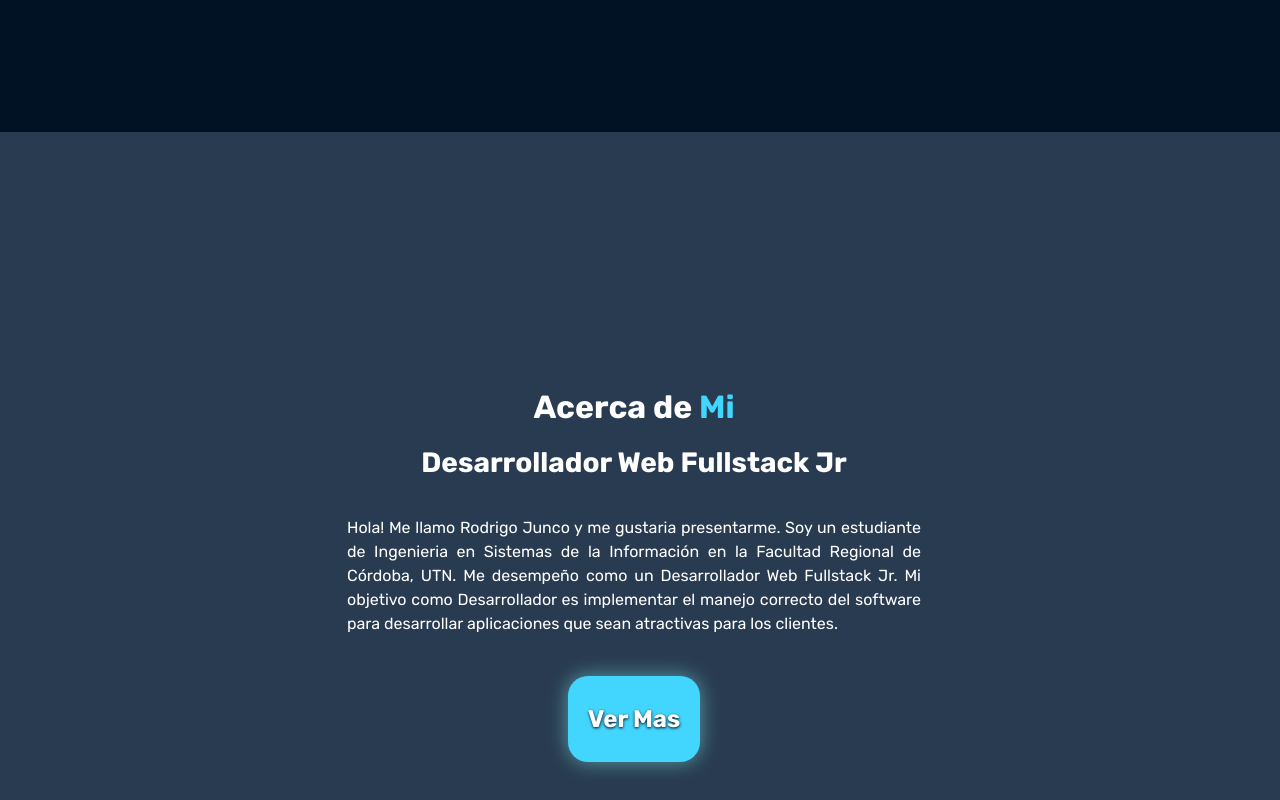
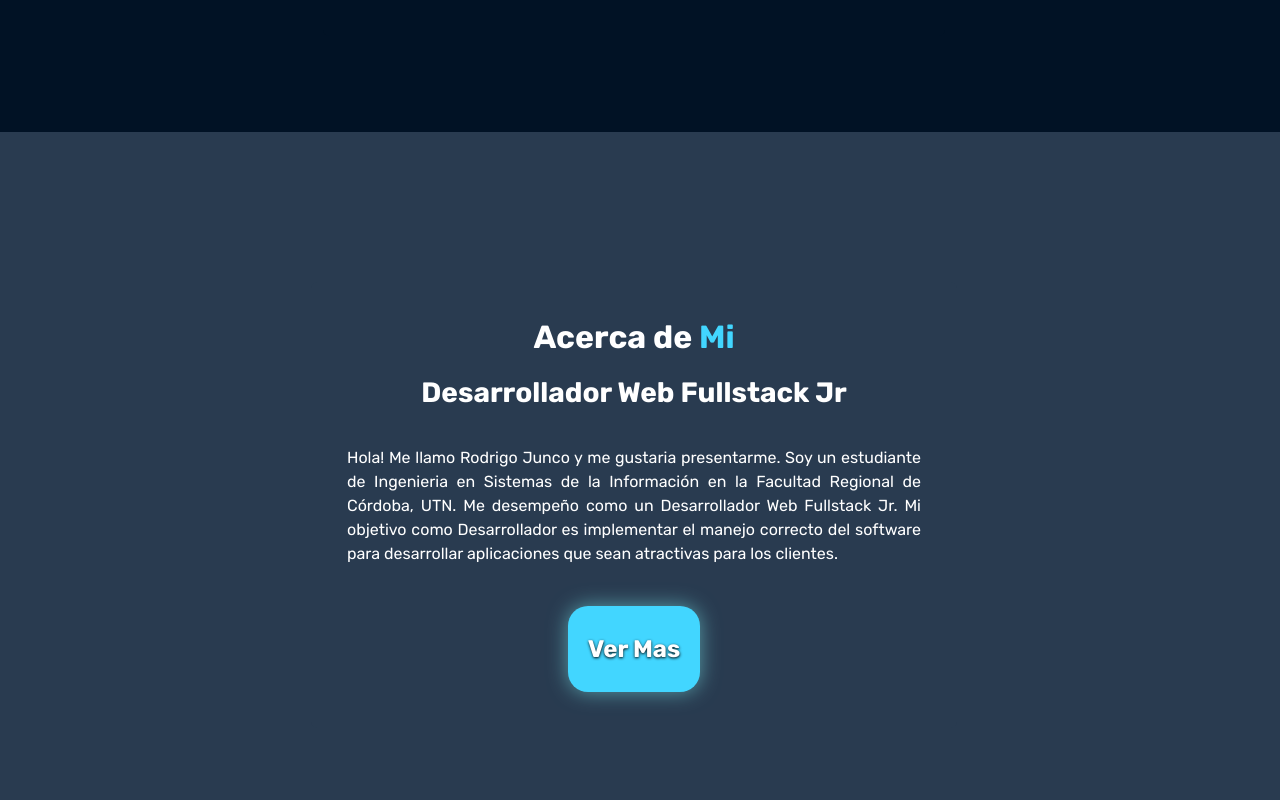
Before and after one commit to RPJunco/my-portfolio-react, a React (Vite) app: page / in a window 1280 px wide. Shown: the part 720-1520 px from the top of the page. Built offline with nearby package versions, Linux system fonts and the light colour scheme.

Commit message:
Se añadio la funcionalidad de que se tome un determinado padding de acuerdo al ancho del dispositivo

```diff
--- a/src/Component/Main/Secciones/About/About.jsx
+++ b/src/Component/Main/Secciones/About/About.jsx
@@ -5,14 +5,17 @@ import { useEffect, useState } from 'react';
 const About = () => {
 
     const[btnPosition, setBtnPosition] = useState('center');
+    const[paddingCustom, setPaddingCustom] = useState('170px 0px');
 
     useEffect(() => {
         const manejarTamanio = () => {
             const ancho = window.innerWidth;
             if (ancho >= 1400){
                 setBtnPosition('start');
+                setPaddingCustom('170px 0px')
             }else{
                 setBtnPosition('center');
+                setPaddingCustom('100px 0px')
             }
         };
 
@@ -29,9 +32,9 @@ const About = () => {
         <Container
         fluid
         id='acercaDe'
-        style={{ backgroundColor: '#293b50', padding: '170px 0px' }}
+        style={{ backgroundColor: '#293b50', padding: paddingCustom }}
         >
-            <Row className='justify-content-center align-items-center mb-5'>
+            <Row className='justify-content-center align-items-center'>
                 <Col lg={6} md={12} className='text-center d-xxl-block d-none'>
                     <Image src="./img/rodrigo-junco.jpg" alt="foto-perfil" style={{ boxShadow: '0 0 40px rgb(134, 255, 255, 0.9' }} roundedCircle fluid width='70%'/>
                 </Col>
```
